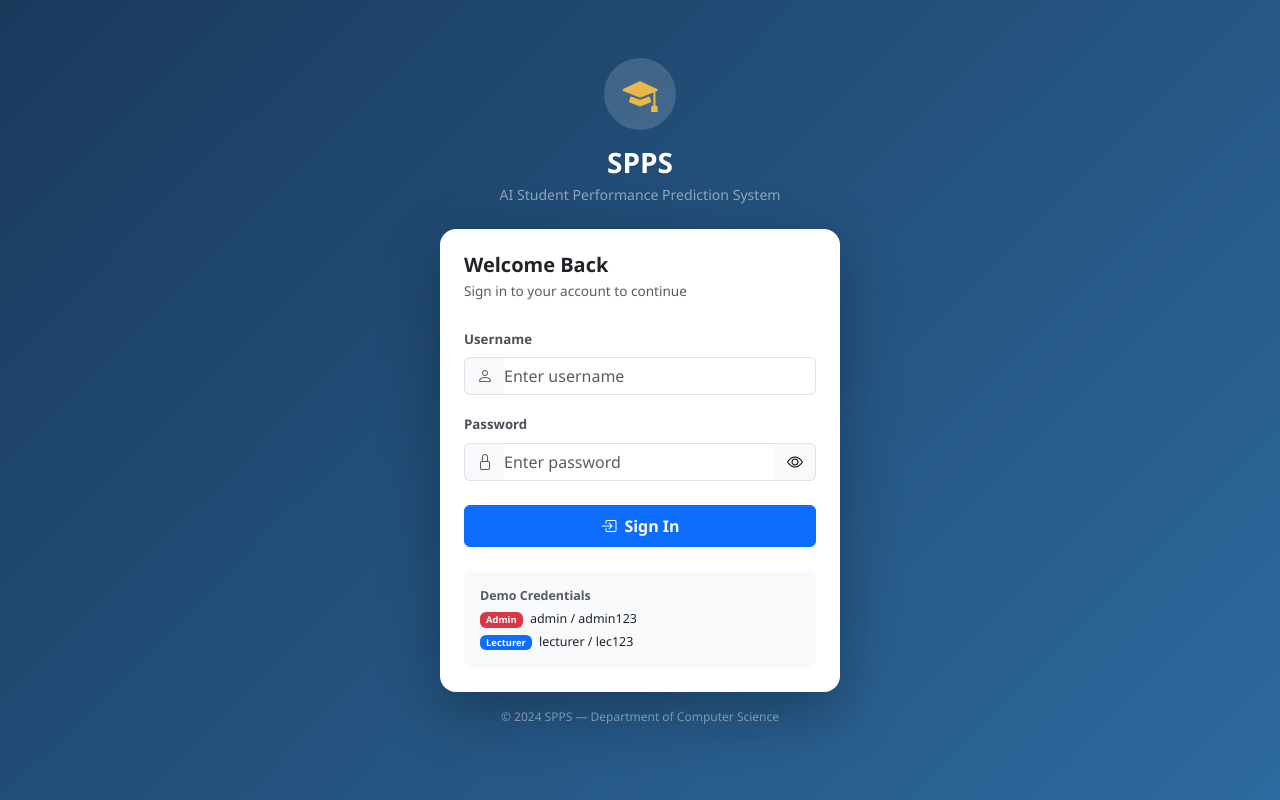
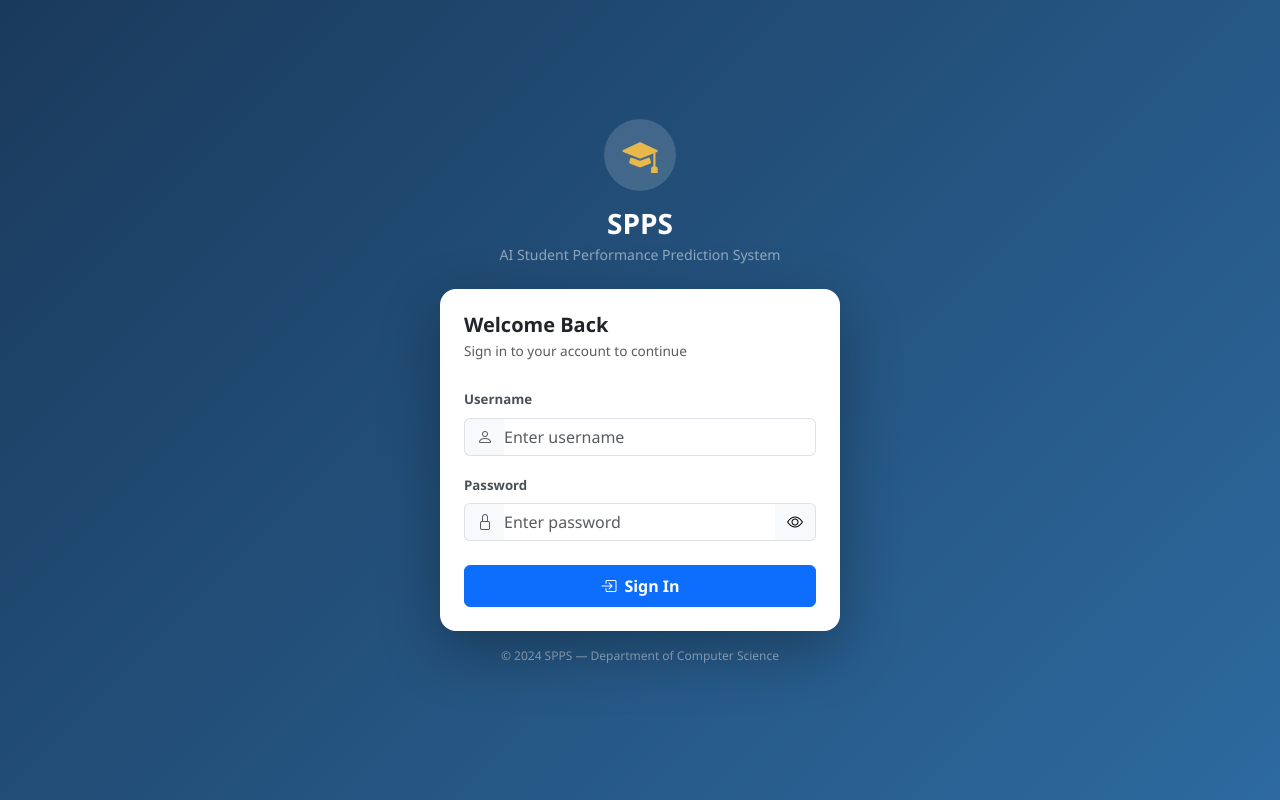
Before and after one commit to Noble-glitch/student_predict, a Flask app: page /login in a window 1280 px wide. Run offline with Flask 3, Linux system fonts and the light colour scheme; parts of the project's set-up code (start-up, migrations or seed data) failed here and were passed over.

Commit message:
Add deployment files

```diff
--- a/templates/login.html
+++ b/templates/login.html
@@ -40,11 +40,6 @@
             <i class="bi bi-box-arrow-in-right me-2"></i>Sign In
           </button>
         </form>
-        <div class="mt-4 p-3 rounded" style="background:#f8f9fa;font-size:.78rem">
-          <div class="fw-semibold mb-1 text-muted">Demo Credentials</div>
-          <div><span class="badge bg-danger me-1">Admin</span> admin / admin123</div>
-          <div class="mt-1"><span class="badge bg-primary me-1">Lecturer</span> lecturer / lec123</div>
-        </div>
       </div>
     </div>
     <p class="text-center text-white-50 mt-3" style="font-size:.75rem">
```
Also changed, not shown: requirements.txt (added, +9 -0 lines), 2 other files.
